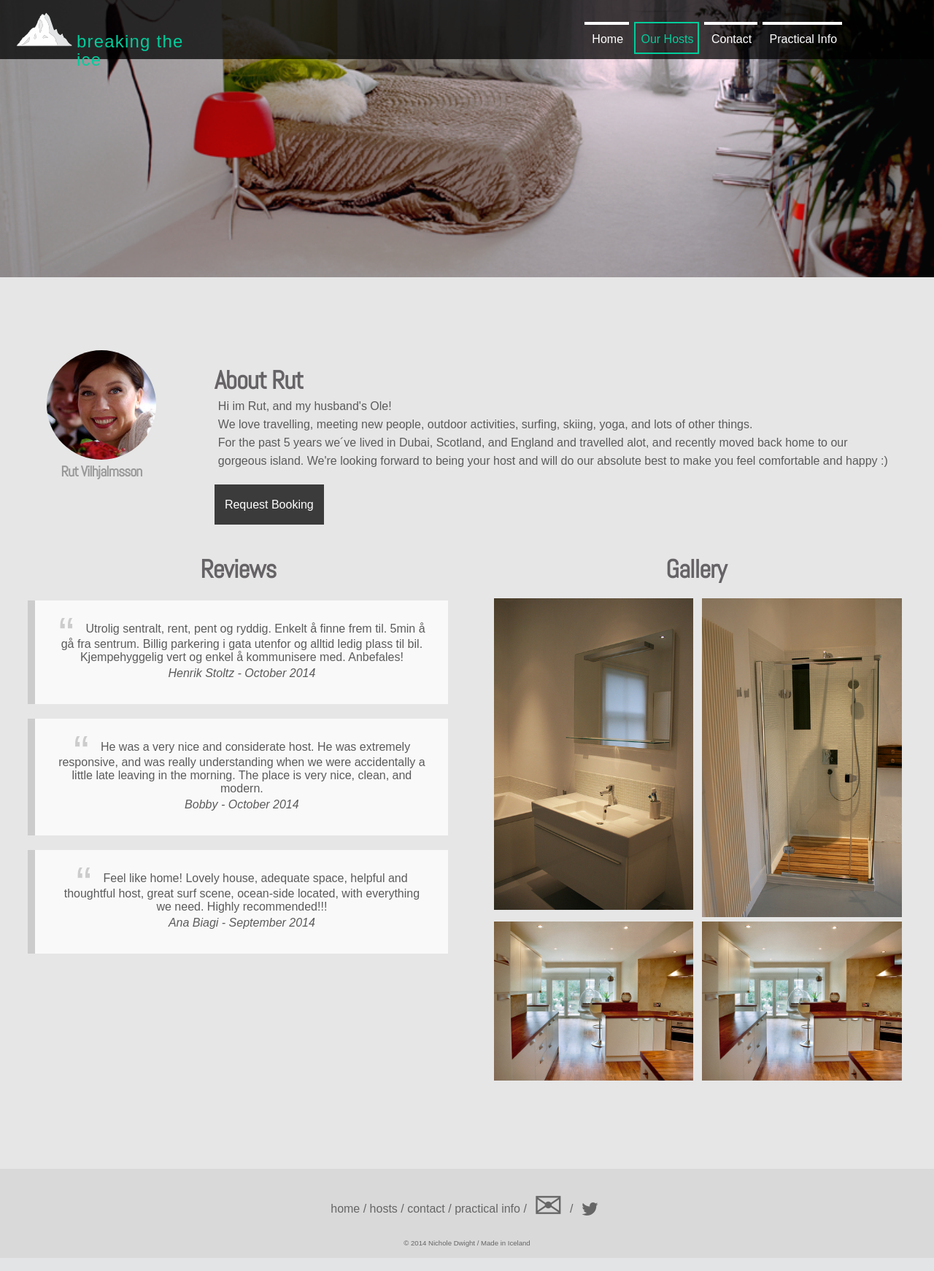
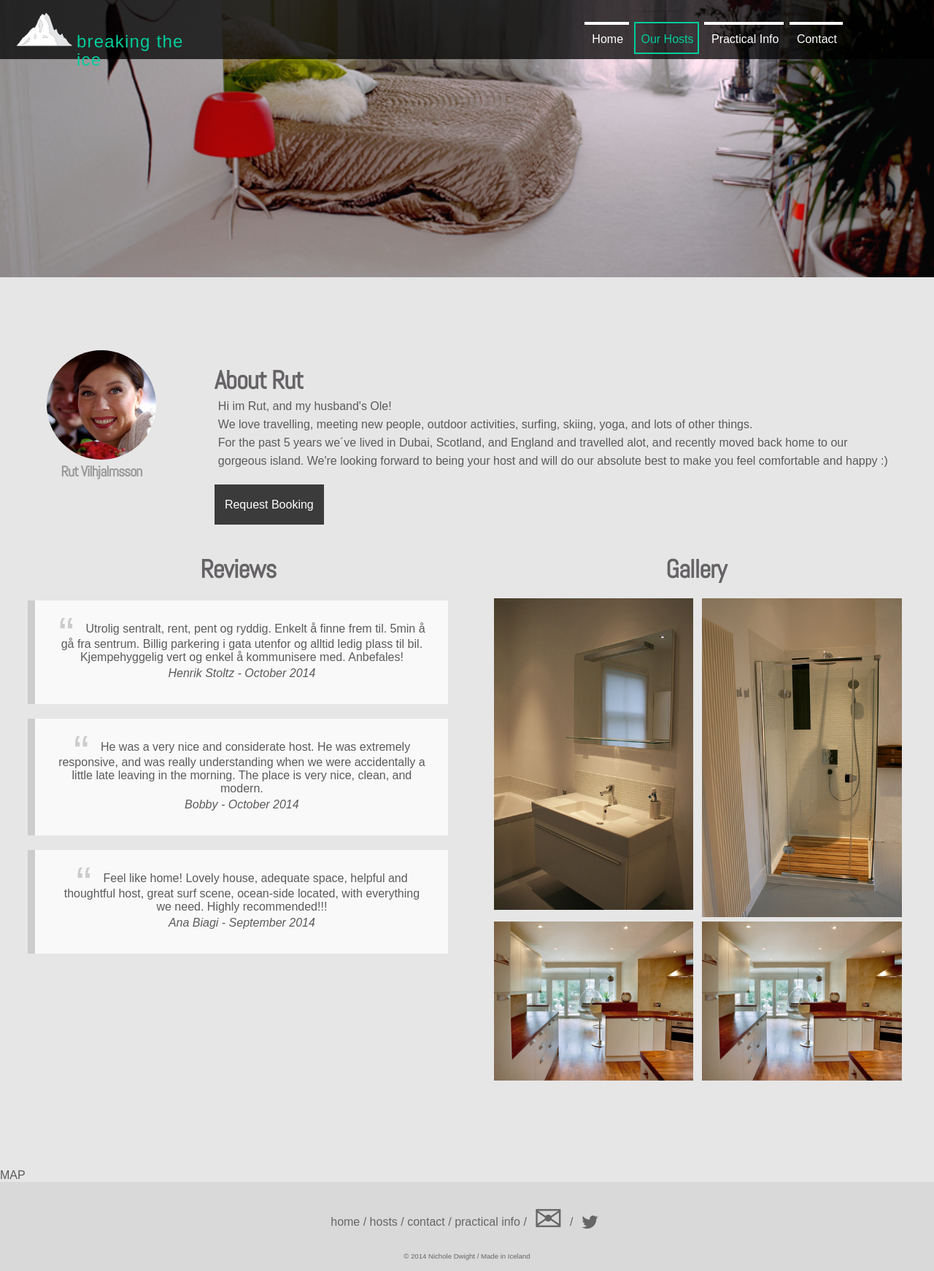
Before and after one commit to nicholedwight/breaking-the-ice, a PHP site: page /hostfamilies/vilhjalmsson in a window 1280 px wide. Shown: the whole page at 73% size. Before the commit the page ends 1709 px from the top, so only its background shows below. Run offline with PHP 8.4, Linux system fonts and the light colour scheme; style sheets or scripts are compiled from the project's sources; some libraries are stand-ins or nearby versions; some web fonts are replaced.

Commit message:
moved contact to the right in nav

```diff
--- a/hostfamilies/Vilhjalmsson.php
+++ b/hostfamilies/Vilhjalmsson.php
@@ -69,6 +69,9 @@
       </aside>
     </div>
   </div>
+
+  MAP
+
 </main>
 
 
--- a/inc/header.php
+++ b/inc/header.php
@@ -32,10 +32,6 @@
           <li><a href="/project1/hosts"
             <?php if ($thisPage === "Hosts") echo "class='current'"; ?>>Our Hosts</a>
           </li>
-          <li>
-            <a href="/project1/contact"
-            <?php if ($thisPage === "Contact") echo "class='current'"; ?>>Contact</a>
-          </li>
           <li class="has_dropdown">
             <a href="/project1/info" id="changeableBorder"
               <?php if (substr($thisPage, 0, 3) == "FAQ") echo "class='current'"; ?>>
@@ -61,6 +57,10 @@
                 </li>
               </ul>
           </li>
+          <li>
+            <a href="/project1/contact"
+            <?php if ($thisPage === "Contact") echo "class='current'"; ?>>Contact</a>
+          </li>
       </ul>
     </nav>
   </header>
```
